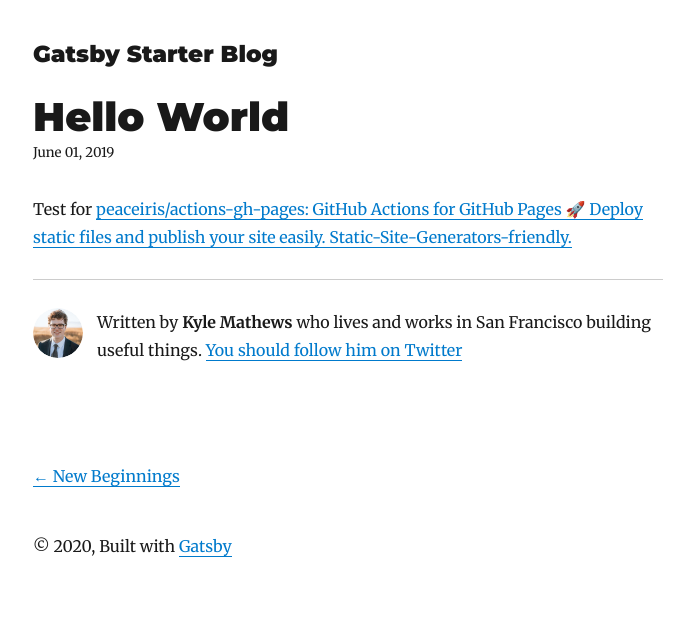
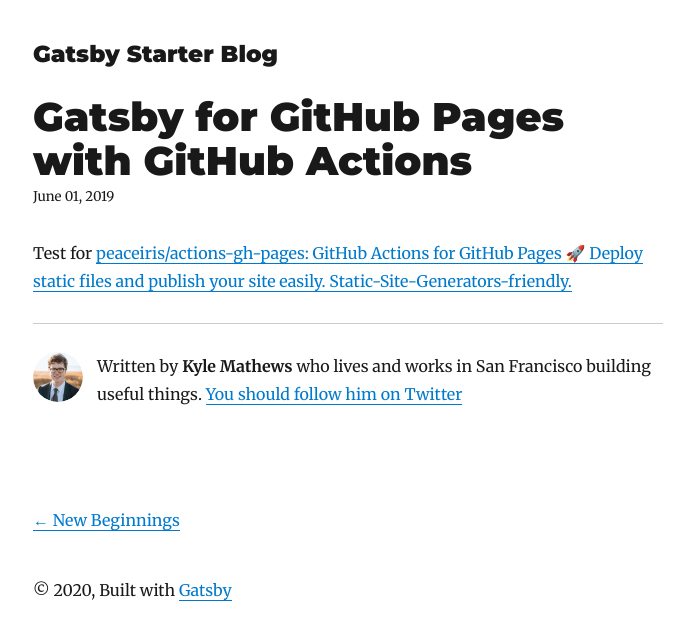
Before and after one commit to peaceiris/gatsby-test, a Gatsby site: page /hello-world/ in a window 1280 px wide. Shown: the whole page, without its empty margins (292-986 px from the left). Built offline with nearby package versions, Linux system fonts and the light colour scheme; Gatsby itself is replaced by a stand-in of ours; some packages are replaced by stand-ins of ours.

Commit message:
Update index.md

```diff
--- a/content/blog/hello-world/index.md
+++ b/content/blog/hello-world/index.md
@@ -1,7 +1,7 @@
 ---
-title: Hello World
+title: Gatsby for GitHub Pages with GitHub Actions
 date: "2019-06-01T22:12:03.284Z"
-description: "Hello World"
+description: "Deploy Gatsby site to GitHub Pages with GitHub Actions"
 ---
 
 Test for [peaceiris/actions-gh-pages: GitHub Actions for GitHub Pages 🚀 Deploy static files and publish your site easily. Static-Site-Generators-friendly.](https://github.com/peaceiris/actions-gh-pages)
```
